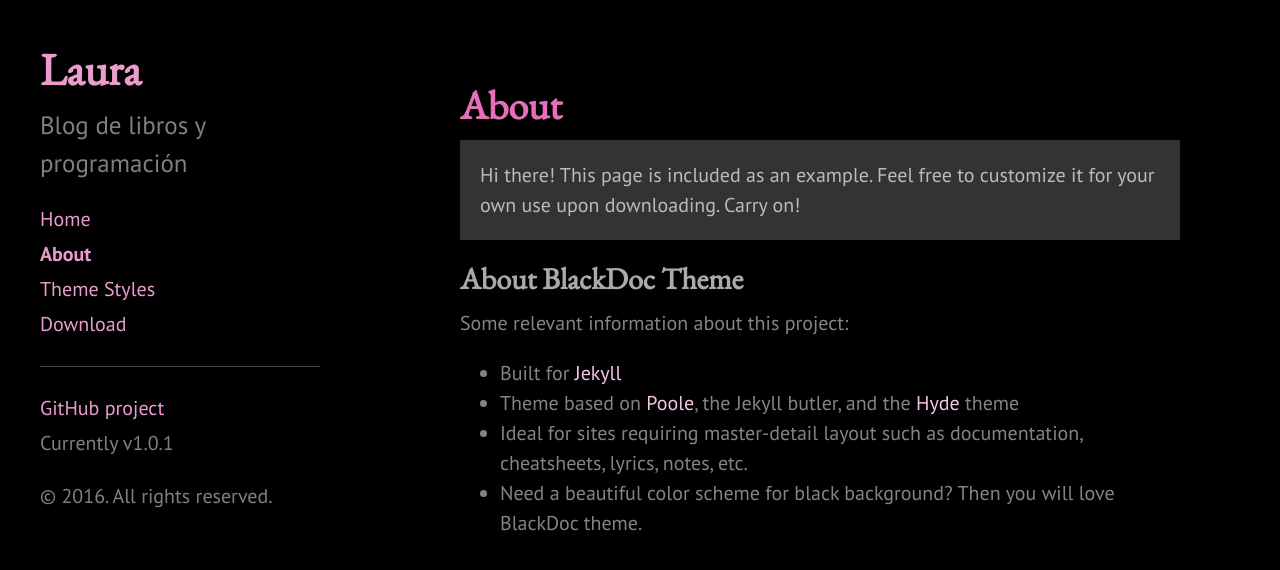
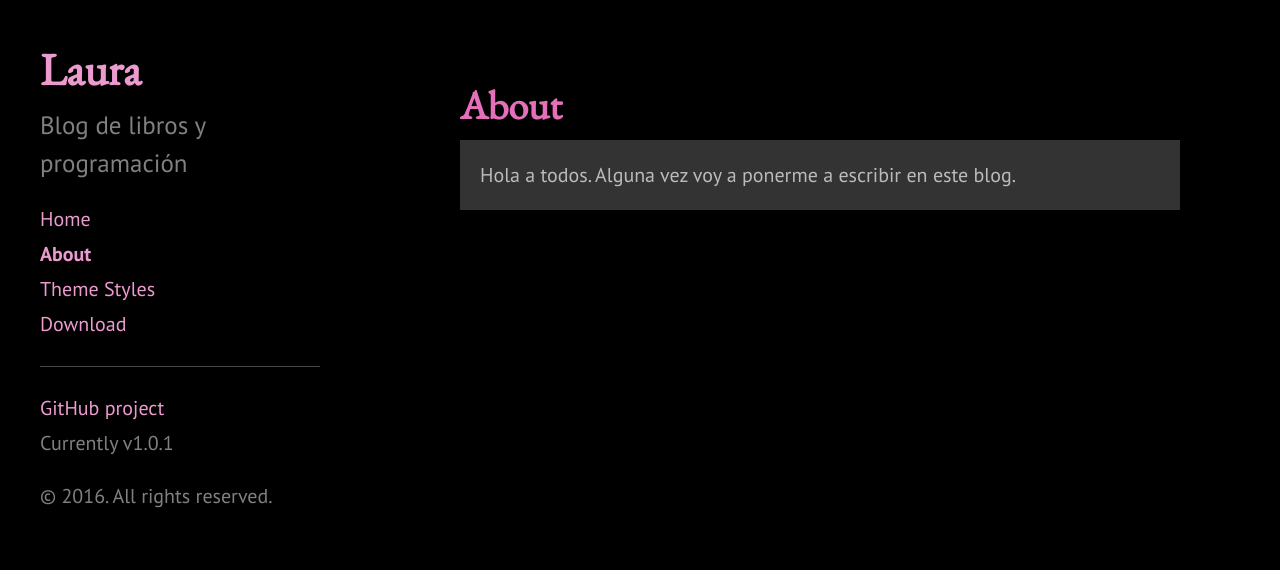
Before and after one commit to lauravelez/lauravelez.github.io, a Jekyll site: the page built from about.md, in a window 1280 px wide. Shown: the top 570 px of the page. Built offline with Jekyll 4.4.1, drawn with Linux system fonts in a browser that asks for light colours.

Commit message:
Update about.md

```diff
--- a/about.md
+++ b/about.md
@@ -4,14 +4,5 @@ title: About
 ---
 
 <p class="message">
-  Hi there! This page is included as an example. Feel free to customize it for your own use upon downloading. Carry on!
+ Hola a todos. Alguna vez voy a ponerme a escribir en este blog.
 </p>
-
-## About BlackDoc Theme
-
-Some relevant information about this project:
-
-* Built for [Jekyll](http://jekyllrb.com)
-* Theme based on [Poole](http://getpoole.com), the Jekyll butler, and the [Hyde](http://hyde.getpoole.com) theme
-* Ideal for sites requiring master-detail layout such as documentation, cheatsheets, lyrics, notes, etc.
-* Need a beautiful color scheme for black background? Then you will love BlackDoc theme.
```
